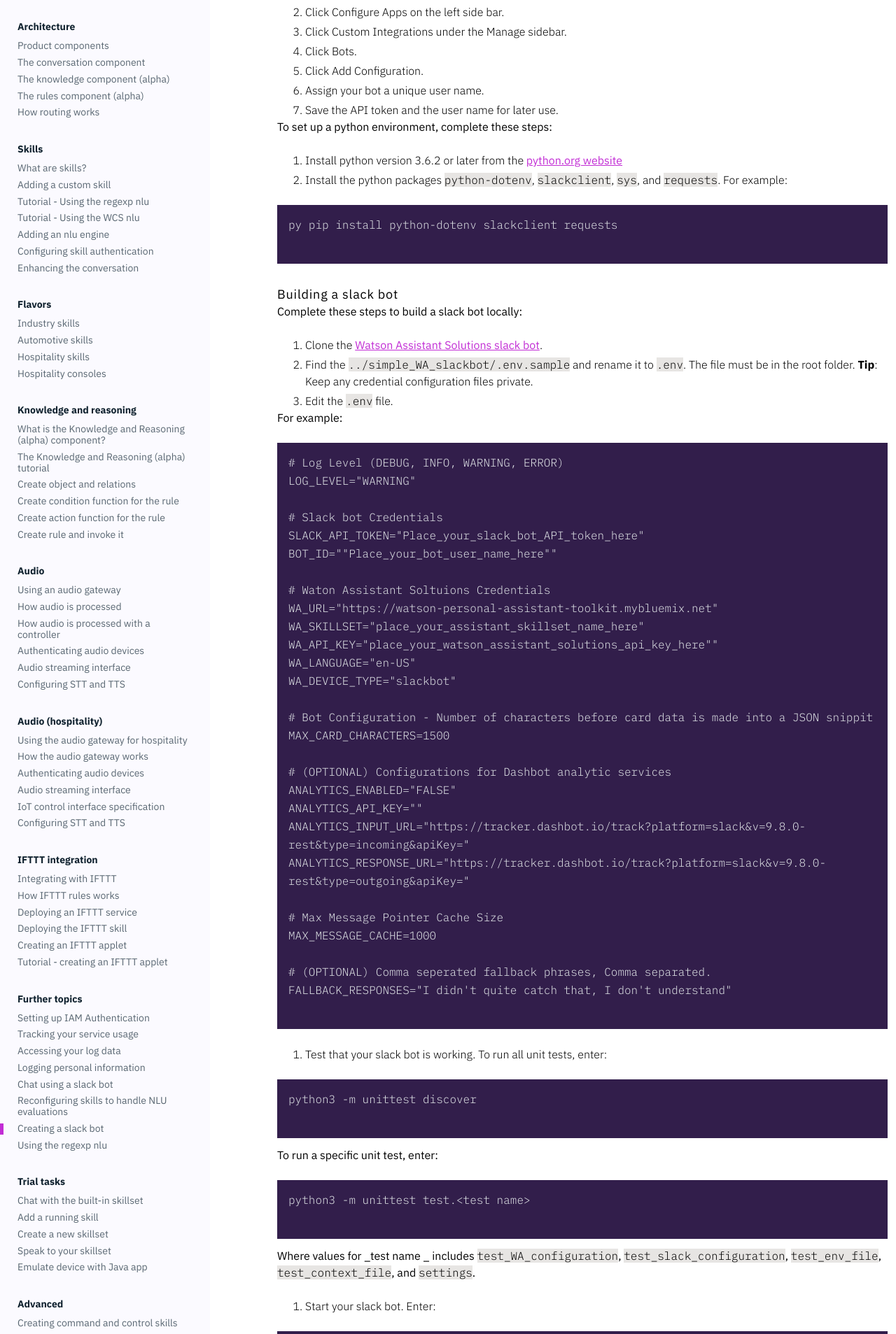
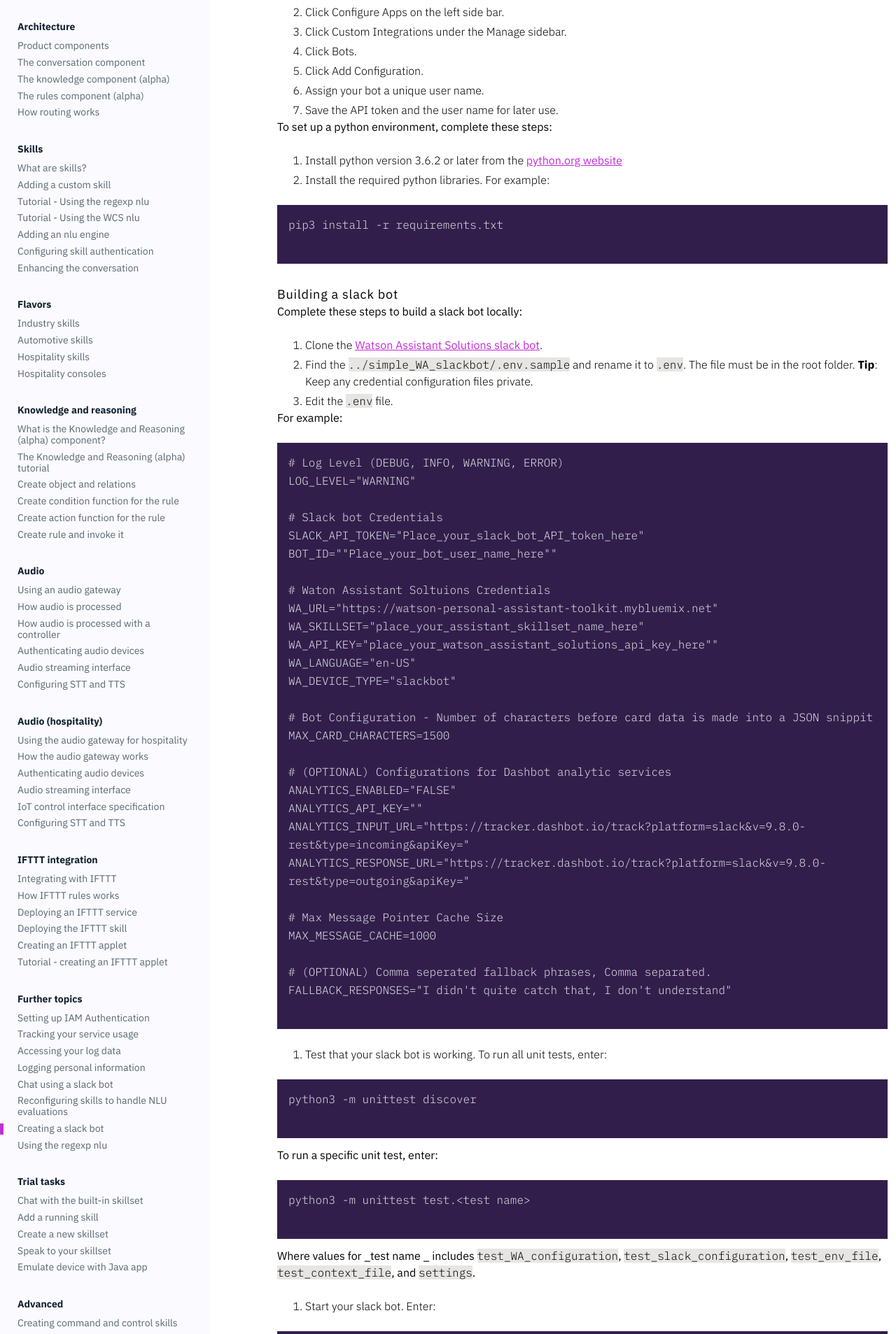
Before and after one commit to Watson-Personal-Assistant/developer, a Jekyll site: the page built from _content/further-topics/slackbot-integration.md, in a window 1280 px wide. Shown: the part 351-2258 px from the top of the page at 70% size. Built offline with Jekyll 4.4.1, drawn with Linux system fonts in a browser that asks for light colours; some web fonts are replaced; some of the changed text lies outside the part shown.

Commit message:
slack changes

````diff
--- a/_content/further-topics/slackbot-integration.md
+++ b/_content/further-topics/slackbot-integration.md
@@ -18,10 +18,10 @@
 
 To set up a python environment, complete these steps:
 1. Install python version 3.6.2 or later from the [python.org website](http://www.python.org/download/)
-2. Install the python packages `python-dotenv`, `slackclient`, `sys`, and `requests`. For example:
+2. Install the required python libraries. For example:
 
 ```
-py pip install python-dotenv slackclient requests
+pip3 install -r requirements.txt
 
 ```
 
````
Also changed, not shown: other parts of _content/further-topics/slackbot-integration.md (+2 -0 lines).
